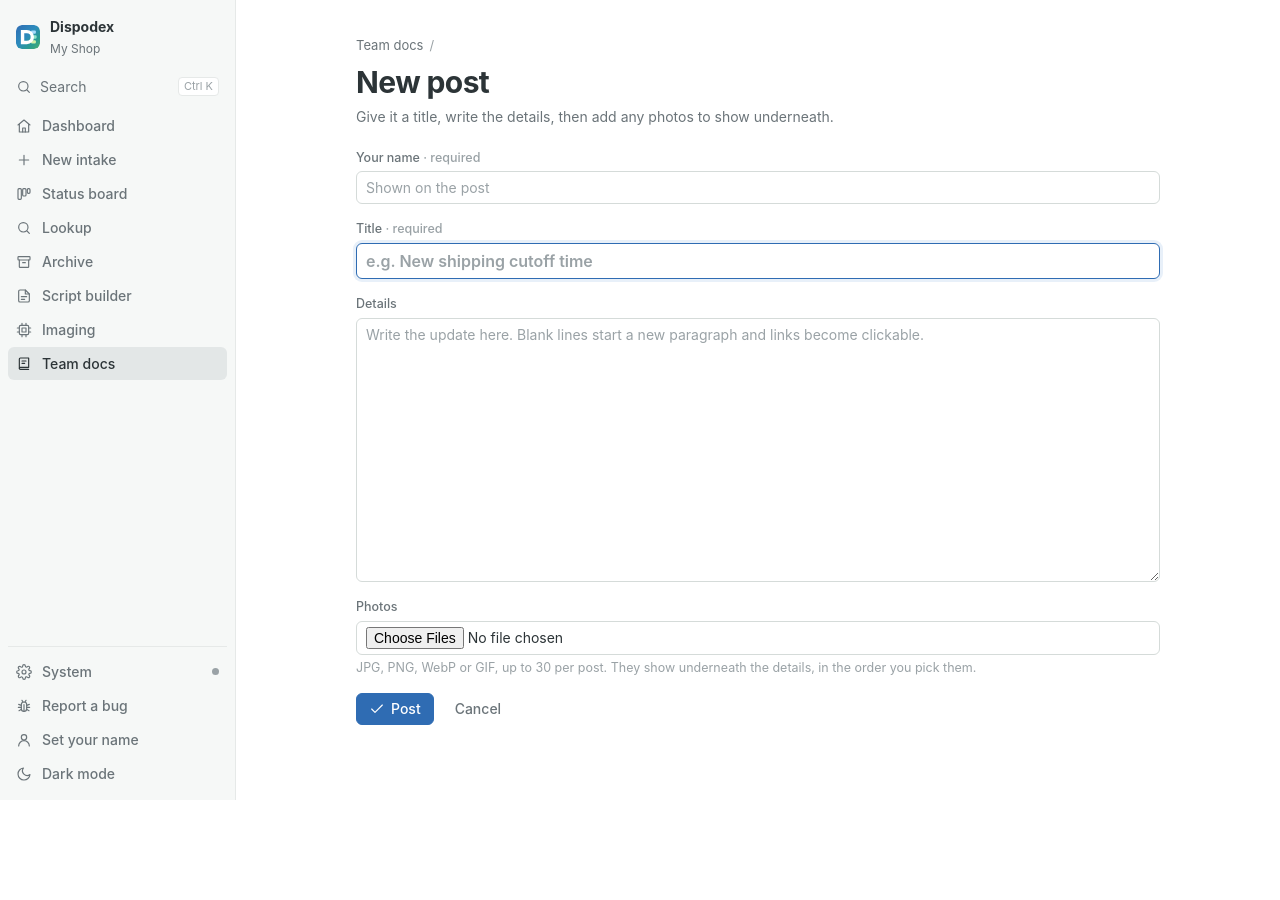
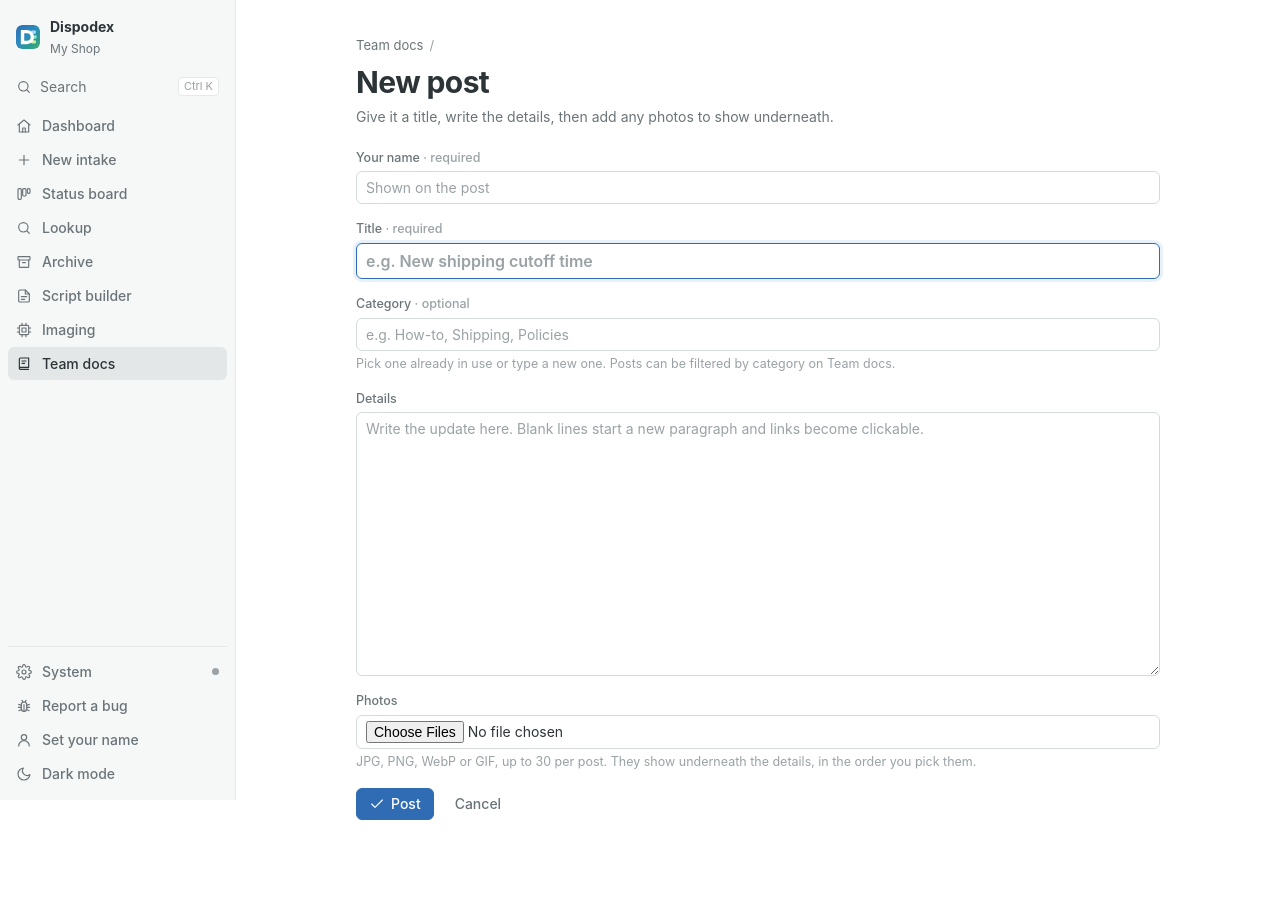
Before and after one commit to g39832/Dispodex, a Django app: page /docs/new/ in a window 1280 px wide. Before the commit the page ends 800 px from the top, so only its background shows below. Run offline with Django 5.2, Linux system fonts and the light colour scheme; data that the repository does not hold is empty; some libraries are stand-ins or nearby versions.

Commit message:
Team docs: pin posts to the top, categories and filters
Pinned posts sit in a Pinned section above everything else, most recently
pinned first, and show who pinned them. The author or a staff member can
pin or unpin a post from its page (the same people who can edit it).

Posts can have an optional category, typed with suggestions from the
categories already in use; a different capitalization reuses the existing
spelling. The list shows category chips with counts and a Posted by filter
next to the search, search also matches categories, and page links keep
the filters. New post from a category view starts in that category.

```diff
--- a/pinksheet/urls.py
+++ b/pinksheet/urls.py
@@ -31,6 +31,7 @@ urlpatterns = [
     path("docs/<int:post_id>/", doc_views.doc_detail, name="doc_detail"),
     path("docs/<int:post_id>/edit/", doc_views.doc_edit, name="doc_edit"),
     path("docs/<int:post_id>/delete/", doc_views.doc_delete, name="doc_delete"),
+    path("docs/<int:post_id>/pin/", doc_views.doc_pin, name="doc_pin"),
     path("card/<str:sku>/", pages.card_redirect, name="card"),
     path("m/<str:sku>/", pages.mobile_card, name="mobile_card"),
     path("print/<str:sku>/", pages.print_card, name="print_card"),
--- a/static/css/app.css
+++ b/static/css/app.css
@@ -275,6 +275,17 @@ textarea.input { min-height: 96px; resize: vertical; line-height: 1.5; }
 .doc-row-text { flex: 1; min-width: 0; display: grid; gap: 4px; }
 .doc-row-title { font-weight: 650; font-size: 15.5px; line-height: 1.35; overflow-wrap: anywhere; }
 .doc-row-snippet { color: var(--text-muted); font-size: 13.5px; line-height: 1.45; overflow-wrap: anywhere; }
+.doc-section-title {
+  display: flex; align-items: center; gap: 6px; margin: 18px 0 6px; font-size: 12.5px; font-weight: 600;
+  text-transform: uppercase; letter-spacing: 0.04em; color: var(--text-muted);
+}
+.doc-section-title:first-of-type { margin-top: 4px; }
+.doc-section-title .icon { width: 14px; height: 14px; }
+.doc-pin-mark { display: inline-flex; vertical-align: -2px; margin-right: 6px; color: var(--blue-soft-text); }
+.doc-pin-mark .icon { width: 15px; height: 15px; }
+.doc-pinned-by { color: var(--blue-soft-text); }
+.doc-categories { margin: 0 0 12px; }
+.doc-meta .tag { text-decoration: none; }
 .doc-row-cover { width: 88px; height: 66px; object-fit: cover; border-radius: 6px; border: 1px solid var(--border); background: var(--bg-subtle); flex: none; }
 .doc-meta { display: flex; flex-wrap: wrap; align-items: center; gap: 4px 14px; font-size: 12.5px; color: var(--text-faint); }
 .doc-meta > span { display: inline-flex; align-items: center; gap: 5px; }
--- a/static/js/docs.js
+++ b/static/js/docs.js
@@ -1,7 +1,12 @@
-/* Team docs: preview picked photos before posting, and confirm before deleting a post. */
+/* Team docs: list filters, preview picked photos before posting, and confirm before deleting a post. */
 (function () {
   'use strict';
   var P = window.Pinksheet;
+
+  // "Posted by" applies as soon as it changes, like the category chips.
+  document.querySelectorAll('[data-doc-filters] [data-autosubmit]').forEach(function (select) {
+    select.addEventListener('change', function () { select.form.submit(); });
+  });
 
   var picker = document.querySelector('[data-doc-photos]');
   var preview = document.querySelector('[data-doc-preview]');
--- a/teamdocs/models.py
+++ b/teamdocs/models.py
@@ -7,12 +7,17 @@ from django.utils import timezone
 class DocPost(models.Model):
     title = models.CharField(max_length=200)
     body = models.TextField(blank=True)
+    # Free text, so the team can start a new category just by typing it; matching names are reused.
+    category = models.CharField(max_length=40, blank=True, db_index=True)
     # Who wrote it, as shown on the post, plus the signed-in account when there is one.
     author = models.CharField(max_length=80)
     author_user = models.ForeignKey(settings.AUTH_USER_MODEL, null=True, blank=True, on_delete=models.SET_NULL, related_name="+")
     created_at = models.DateTimeField(default=timezone.now)
     updated_by = models.CharField("last edited by", max_length=80, blank=True)
     updated_at = models.DateTimeField(null=True, blank=True)
+    # Pinned posts sit above the rest of the list, most recently pinned first.
+    pinned_at = models.DateTimeField(null=True, blank=True)
+    pinned_by = models.CharField(max_length=80, blank=True)
 
     class Meta:
         ordering = ["-created_at", "-id"]
--- a/teamdocs/views.py
+++ b/teamdocs/views.py
@@ -1,11 +1,12 @@
 """Team docs: a shared page of posts, each with a title, the details and photos underneath."""
 import mimetypes
+from urllib.parse import urlencode
 
 from django.conf import settings
 from django.contrib import messages
 from django.core.paginator import Paginator
 from django.db import transaction
-from django.db.models import Count, Q
+from django.db.models import Count, F, Q
 from django.http import Http404
 from django.shortcuts import get_object_or_404, redirect, render
 from django.utils import timezone
@@ -18,6 +19,7 @@ from teamdocs import photos as doc_photos
 from teamdocs.models import DocPhoto, DocPost
 
 MAX_BODY = 50000
+MAX_CATEGORY = 40
 
 
 def _can_edit(request, post: DocPost) -> bool:
@@ -34,7 +36,7 @@ def _asks_for_name(request) -> bool:
 
 def _read_form(request):
     """(form values, photo uploads, who is posting, error message)."""
-    form = {key: request.POST.get(key, "").strip() for key in ("name", "title", "body")}
+    form = {key: request.POST.get(key, "").strip() for key in ("name", "title", "body", "category")}
     uploads = [f for f in request.FILES.getlist("photos") if f.size]
     # The signed-in account or saved device name, else the name typed on the form.
     who = clean_name(form["name"]) if _asks_for_name(request) else request.actor[:80]
@@ -45,19 +47,53 @@ def _read_form(request):
     return form, uploads, who, ""
 
 
+def _clean_category(text: str) -> str:
+    """Tidy spacing and reuse an existing category's spelling, so "shipping" files under "Shipping"."""
+    name = " ".join(text.split())[:MAX_CATEGORY]
+    if not name:
+        return ""
+    existing = DocPost.objects.filter(category__iexact=name).values_list("category", flat=True).first()
+    return existing or name
+
+
+def _categories():
+    """[(name, post count)] for every category in use, A to Z."""
+    rows = DocPost.objects.exclude(category="").values("category").annotate(n=Count("id"))
+    return sorted(((row["category"], row["n"]) for row in rows), key=lambda row: row[0].lower())
+
+
 def doc_list(request):
-    query = request.GET.get("q", "").strip()
-    posts = DocPost.objects.annotate(photo_count=Count("photos")).order_by("-created_at", "-id")
-    if query:
-        posts = posts.filter(Q(title__icontains=query) | Q(body__icontains=query) | Q(author__icontains=query))
+    filters = {key: request.GET.get(key, "").strip() for key in ("q", "category", "author")}
+    posts = DocPost.objects.annotate(photo_count=Count("photos")).order_by(
+        F("pinned_at").desc(nulls_last=True), "-created_at", "-id",
+    )
+    if filters["q"]:
+        query = filters["q"]
+        posts = posts.filter(
+            Q(title__icontains=query) | Q(body__icontains=query) | Q(author__icontains=query)
+            | Q(category__icontains=query)
+        )
+    if filters["category"]:
+        posts = posts.filter(category__iexact=filters["category"])
+    if filters["author"]:
+        posts = posts.filter(author=filters["author"])
     page_obj = Paginator(posts, 20).get_page(request.GET.get("page"))
     covers = {}
     for photo in DocPhoto.objects.filter(post__in=[p.pk for p in page_obj]).order_by("post_id", "sort_order", "id"):
         covers.setdefault(photo.post_id, photo.pk)
     for post in page_obj:
         post.cover_id = covers.get(post.pk)
+    # Page links keep every filter; category chips keep the search and author but swap the category.
+    keep = {key: value for key, value in filters.items() if value}
     return render(request, "teamdocs/list.html", {
-        "page": "docs", "page_obj": page_obj, "query": query, "total": DocPost.objects.count(),
+        "page": "docs", "page_obj": page_obj, "filters": filters, "query": filters["q"], "filtered": bool(keep),
+        "page_query": urlencode(keep),
+        "chip_base": urlencode({key: value for key, value in keep.items() if key != "category"}),
+        "pinned": [post for post in page_obj if post.pinned_at],
+        "others": [post for post in page_obj if not post.pinned_at],
+        "categories": _categories(),
+        "authors": DocPost.objects.order_by("author").values_list("author", flat=True).distinct(),
+        "total": DocPost.objects.count(),
     })
 
 
@@ -68,9 +104,16 @@ def doc_detail(request, post_id: int):
     })
 
 
+def _form_context(request, **extra):
+    return {
+        "page": "docs", "ask_name": _asks_for_name(request), "max_photos": doc_photos.MAX_PHOTOS_PER_POST,
+        "categories": [name for name, _ in _categories()], "max_category": MAX_CATEGORY, **extra,
+    }
+
+
 def doc_new(request):
     demo = settings.PINKSHEET["DEMO_MODE"]
-    form = {"name": "", "title": "", "body": ""}
+    form = {"name": "", "title": "", "body": "", "category": request.GET.get("category", "").strip()}
     error = ""
     if request.method == "POST" and not demo:
         form, uploads, author, error = _read_form(request)
@@ -79,6 +122,7 @@ def doc_new(request):
                 with transaction.atomic():
                     post = DocPost.objects.create(
                         title=" ".join(form["title"].split())[:200], body=form["body"][:MAX_BODY], author=author,
+                        category=_clean_category(form["category"]),
                         author_user=request.user if request.user.is_authenticated else None,
                     )
                     doc_photos.add_photos(post, uploads, author)
@@ -87,10 +131,7 @@ def doc_new(request):
             else:
                 messages.success(request, "Posted.")
                 return redirect("doc_detail", post_id=post.pk)
-    return render(request, "teamdocs/form.html", {
-        "page": "docs", "form": form, "error": error, "demo": demo, "post": None,
-        "ask_name": _asks_for_name(request), "max_photos": doc_photos.MAX_PHOTOS_PER_POST,
-    })
+    return render(request, "teamdocs/form.html", _form_context(request, form=form, error=error, demo=demo, post=None))
 
 
 def doc_edit(request, post_id: int):
@@ -99,7 +140,7 @@ def doc_edit(request, post_id: int):
         messages.error(request, "Only the person who posted this, or a staff member, can edit it.")
         return redirect("doc_detail", post_id=post.pk)
     demo = settings.PINKSHEET["DEMO_MODE"]
-    form = {"name": "", "title": post.title, "body": post.body}
+    form = {"name": "", "title": post.title, "body": post.body, "category": post.category}
     error = ""
     if request.method == "POST" and not demo:
         form, uploads, editor, error = _read_form(request)
@@ -112,6 +153,7 @@ def doc_edit(request, post_id: int):
                     doc_photos.add_photos(post, uploads, editor)
                     post.title = " ".join(form["title"].split())[:200]
                     post.body = form["body"][:MAX_BODY]
+                    post.category = _clean_category(form["category"])
                     post.updated_by = editor
                     post.updated_at = timezone.now()
                     post.save()
@@ -122,10 +164,26 @@ def doc_edit(request, post_id: int):
                     doc_photos.delete_photo_file(photo)
                 messages.success(request, "Changes saved.")
                 return redirect("doc_detail", post_id=post.pk)
-    return render(request, "teamdocs/form.html", {
-        "page": "docs", "form": form, "error": error, "demo": demo, "post": post, "photos": list(post.photos.all()),
-        "ask_name": _asks_for_name(request), "max_photos": doc_photos.MAX_PHOTOS_PER_POST,
-    })
+    return render(request, "teamdocs/form.html", _form_context(
+        request, form=form, error=error, demo=demo, post=post, photos=list(post.photos.all()),
+    ))
+
+
+@require_POST
+def doc_pin(request, post_id: int):
+    """Pin a post to the top of the list, or unpin it. Same people as editing: the author or staff."""
+    post = get_object_or_404(DocPost, pk=post_id)
+    if settings.PINKSHEET["DEMO_MODE"] or not _can_edit(request, post):
+        messages.error(request, "Only the person who posted this, or a staff member, can pin it.")
+        return redirect("doc_detail", post_id=post.pk)
+    if post.pinned_at:
+        post.pinned_at, post.pinned_by = None, ""
+        messages.success(request, "Unpinned. It is back in date order.")
+    else:
+        post.pinned_at, post.pinned_by = timezone.now(), request.actor[:80]
+        messages.success(request, "Pinned to the top of Team docs.")
+    post.save(update_fields=["pinned_at", "pinned_by"])
+    return redirect("doc_detail", post_id=post.pk)
 
 
 @require_POST
--- a/templates/teamdocs/detail.html
+++ b/templates/teamdocs/detail.html
@@ -9,6 +9,8 @@
     <div>
       <h1 class="page-title">{{ post.title }}</h1>
       <div class="doc-meta doc-byline">
+        {% if post.category %}<a class="tag" href="{% url 'docs' %}?category={{ post.category|urlencode }}" title="See all {{ post.category }} posts">{{ post.category }}</a>{% endif %}
+        {% if post.pinned_at %}<span class="doc-pinned-by" title="{{ post.pinned_at|date:'M j, Y g:i A' }}">{% icon "pin" %} Pinned by {{ post.pinned_by|default:"someone" }}</span>{% endif %}
         <span>{% icon "user" %} <strong>{{ post.author }}</strong></span>
         <span title="{{ post.created_at|date:'M j, Y g:i A' }}">Posted {{ post.created_at|date:"M j, Y \a\t g:i A" }}</span>
         {% if post.updated_at %}<span title="{{ post.updated_at|date:'M j, Y g:i A' }}">Edited by {{ post.updated_by }} {{ post.updated_at|ago }}</span>{% endif %}
@@ -16,6 +18,10 @@
     </div>
     {% if can_edit and not demo_mode %}
     <div class="head-actions">
+      <form method="post" action="{% url 'doc_pin' post.pk %}">
+        {% csrf_token %}
+        <button type="submit" class="btn{% if post.pinned_at %} is-on{% endif %}" title="{% if post.pinned_at %}Put it back in date order{% else %}Keep it at the top of Team docs{% endif %}">{% icon "pin" %} {% if post.pinned_at %}Unpin{% else %}Pin to top{% endif %}</button>
+      </form>
       <a class="btn" href="{% url 'doc_edit' post.pk %}">{% icon "text" %} Edit</a>
       <form method="post" action="{% url 'doc_delete' post.pk %}" data-doc-delete data-title="{{ post.title }}">
         {% csrf_token %}
--- a/templates/teamdocs/form.html
+++ b/templates/teamdocs/form.html
@@ -30,6 +30,13 @@
         <label class="field-label" for="doc-title">Title <span class="faint">· required</span></label>
         <input class="input doc-title-input" id="doc-title" name="title" maxlength="200" required value="{{ form.title }}"
                placeholder="e.g. New shipping cutoff time" {% if not post %}autofocus{% endif %}>
+      </div>
+      <div class="field">
+        <label class="field-label" for="doc-category">Category <span class="faint">· optional</span></label>
+        <input class="input" id="doc-category" name="category" maxlength="{{ max_category }}" value="{{ form.category }}"
+               list="doc-category-options" autocomplete="off" placeholder="e.g. How-to, Shipping, Policies">
+        <datalist id="doc-category-options">{% for name in categories %}<option value="{{ name }}">{% endfor %}</datalist>
+        <span class="hint">Pick one already in use or type a new one. Posts can be filtered by category on Team docs.</span>
       </div>
       <div class="field">
         <label class="field-label" for="doc-body">Details</label>
```
Also changed, not shown: teamdocs/admin.py (+7 -3 lines), templates/teamdocs/_row.html (added, +14 -0 lines), templates/teamdocs/list.html (+35 -23 lines), tests/test_team_docs.py (+72 -0 lines), teamdocs/migrations/0002_pins_and_categories.py (added).
